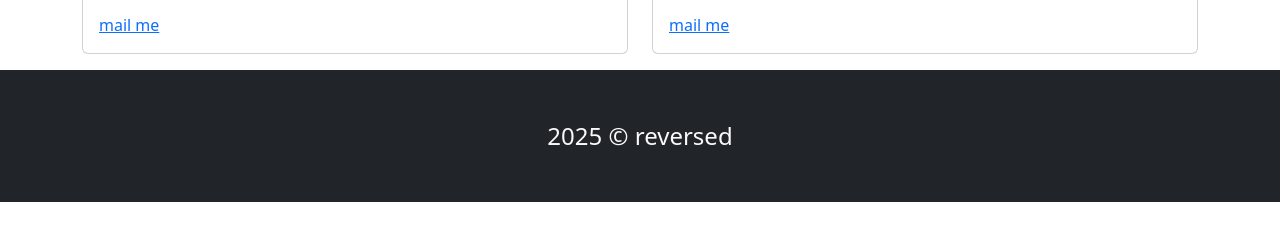
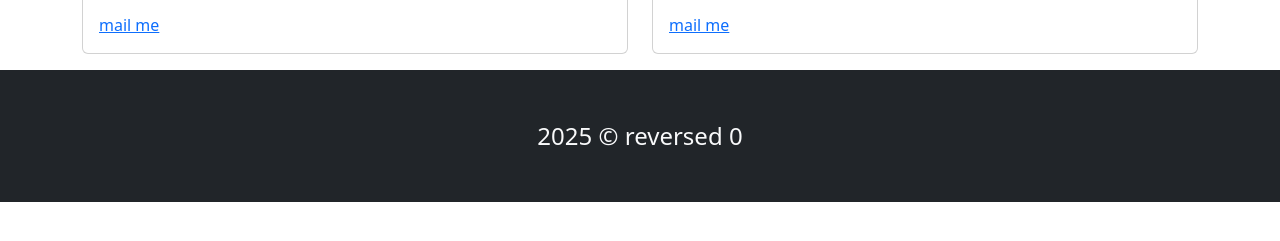
Before and after one commit to mohamedessayed/react-vit, a React (Vite) app: page / in a window 1280 px wide. Shown: the part 473-714 px from the top of the page. Built offline with nearby package versions, Linux system fonts and the light colour scheme; no server answers.

Commit message:
React helmet seo

```diff
--- a/src/App.jsx
+++ b/src/App.jsx
@@ -16,10 +16,13 @@ import ConatctFormik from './components/FormikContact/ConatctFormik'
 import Container from './components/Testing/Container'
 import Test from './components/Testing/Test'
 import DemoTwo from './components/Testing/DemoTwo'
+import { CounterContextProvider } from './Context/CounterContext'
 
 export default class App extends Component {
+
   render() {
     return <>
+    <CounterContextProvider>
       <Navbar />
 
       <Routes>
@@ -49,6 +52,7 @@ export default class App extends Component {
 
 
       <Footer />
+      </CounterContextProvider>
     </>
   }
 
--- /dev/null
+++ b/src/Context/CounterContext.jsx
@@ -0,0 +1,15 @@
+import { useState,createContext } from "react";
+
+
+export const CounterContext = createContext(0);
+
+
+export function CounterContextProvider(props) {
+    const [count,setCount] = useState(0);
+
+    return <CounterContext.Provider value={{count}}>
+
+        {props.children}
+
+    </CounterContext.Provider>
+}
--- a/src/components/Layouts/Footer.jsx
+++ b/src/components/Layouts/Footer.jsx
@@ -1,13 +1,16 @@
-import React, { Component } from 'react'
+import React, { useContext } from 'react'
+import { CounterContext } from '../../Context/CounterContext'
 
-export default class Footer extends Component {
-  render() {
-    return<>
-    <footer>
-        <div className='p-5 bg-dark text-center text-light fs-4'>
-            2025 &copy; reversed
-        </div>
-    </footer>
-    </>
-  }
+export default function Footer() {
+
+  const {count} = useContext(CounterContext);
+
+
+  return <>
+  <footer>
+      <div className='p-5 bg-dark text-center text-light fs-4'>
+          2025 &copy; reversed {count}
+      </div>
+  </footer>
+  </>
 }
--- a/src/components/Products/Products.jsx
+++ b/src/components/Products/Products.jsx
@@ -266,6 +266,7 @@ export default class Products extends Component {
 
     render() {
         return <>
+        <span>{this.props.count}</span>
         <section className='my-5'>
         <div className="container">
             <div className="row gy-3">
```
